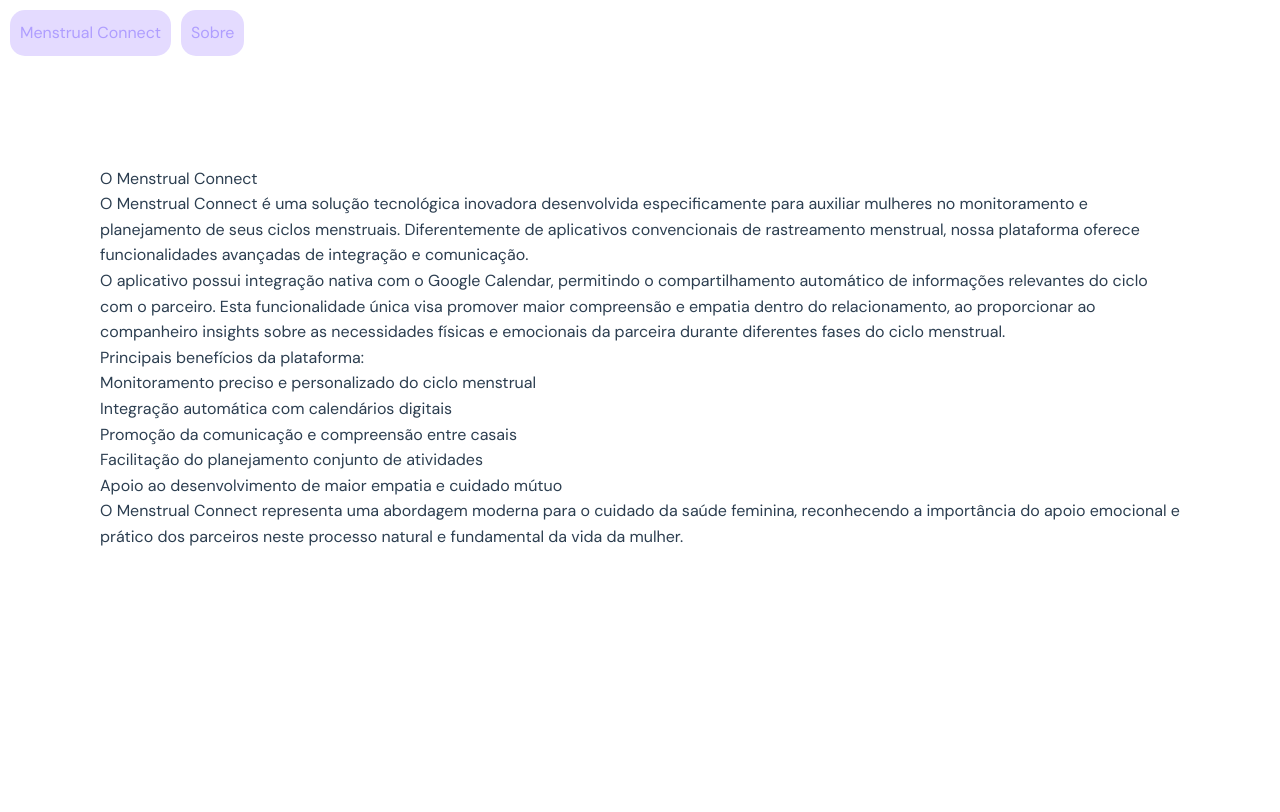
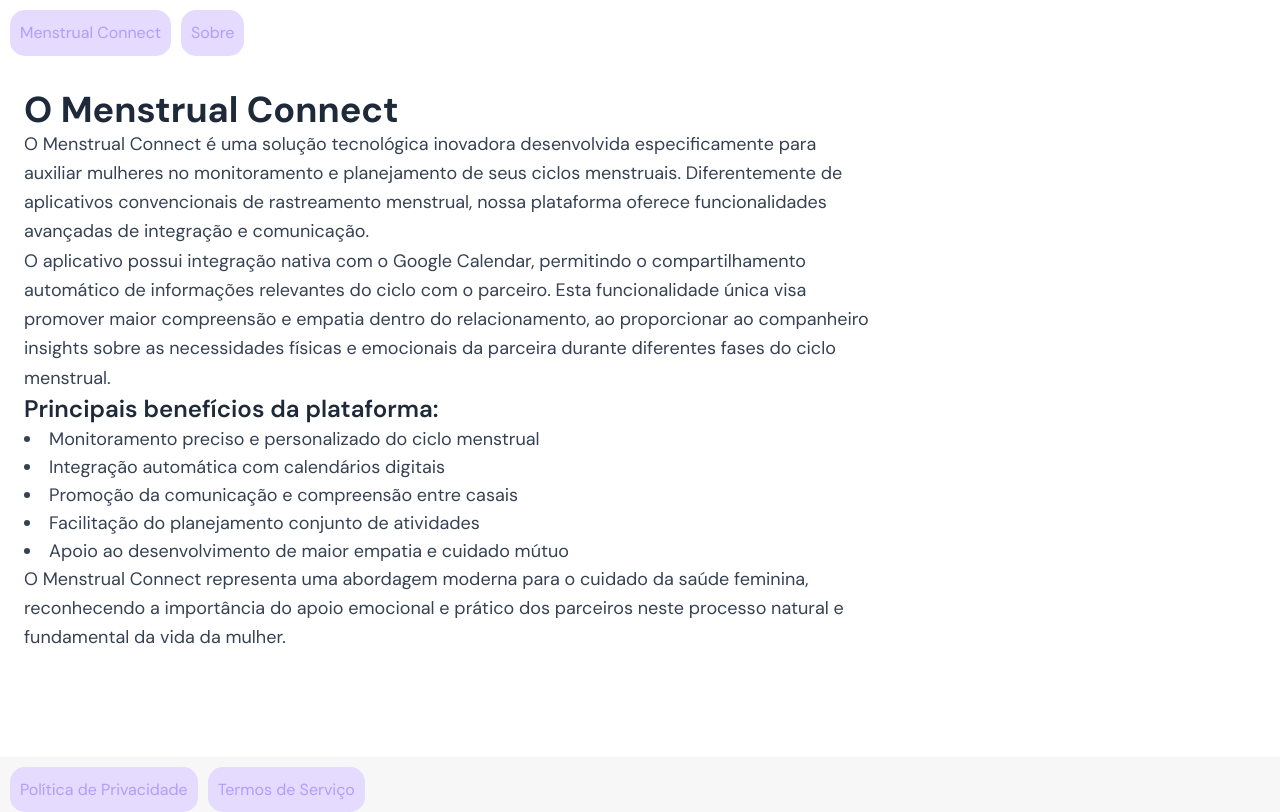
Before and after one commit to tonussi/menstrualconnect-page, a Vue app: page /about in a window 1280 px wide. Shown: the top 812 px of the page. Built offline with nearby package versions, Linux system fonts and the light colour scheme.

Commit message:
style: Enhance AboutView layout and typography for improved readability and visual appeal

```diff
--- a/src/views/AboutView.vue
+++ b/src/views/AboutView.vue
@@ -1,17 +1,17 @@
 <script setup lang="ts"></script>
 
 <template>
-  <div class="p-25 justify-start h-screen">
-    <h1>O Menstrual Connect</h1>
+  <div class="p-6 max-w-4xl mx-auto">
+    <h1 class="text-4xl font-bold text-gray-800 mb-6">O Menstrual Connect</h1>
 
-    <p>
+    <p class="text-lg text-gray-700 leading-relaxed mb-6">
       O Menstrual Connect é uma solução tecnológica inovadora desenvolvida especificamente para
       auxiliar mulheres no monitoramento e planejamento de seus ciclos menstruais. Diferentemente de
       aplicativos convencionais de rastreamento menstrual, nossa plataforma oferece funcionalidades
       avançadas de integração e comunicação.
     </p>
 
-    <p>
+    <p class="text-lg text-gray-700 leading-relaxed mb-8">
       O aplicativo possui integração nativa com o Google Calendar, permitindo o compartilhamento
       automático de informações relevantes do ciclo com o parceiro. Esta funcionalidade única visa
       promover maior compreensão e empatia dentro do relacionamento, ao proporcionar ao companheiro
@@ -19,9 +19,9 @@
       ciclo menstrual.
     </p>
 
-    <h2>Principais benefícios da plataforma:</h2>
+    <h2 class="text-2xl font-semibold text-gray-800 mb-4">Principais benefícios da plataforma:</h2>
 
-    <ul>
+    <ul class="list-disc list-inside space-y-2 mb-8 text-lg text-gray-700">
       <li>Monitoramento preciso e personalizado do ciclo menstrual</li>
       <li>Integração automática com calendários digitais</li>
       <li>Promoção da comunicação e compreensão entre casais</li>
@@ -29,7 +29,7 @@
       <li>Apoio ao desenvolvimento de maior empatia e cuidado mútuo</li>
     </ul>
 
-    <p>
+    <p class="text-lg text-gray-700 leading-relaxed">
       O Menstrual Connect representa uma abordagem moderna para o cuidado da saúde feminina,
       reconhecendo a importância do apoio emocional e prático dos parceiros neste processo natural e
       fundamental da vida da mulher.
```
